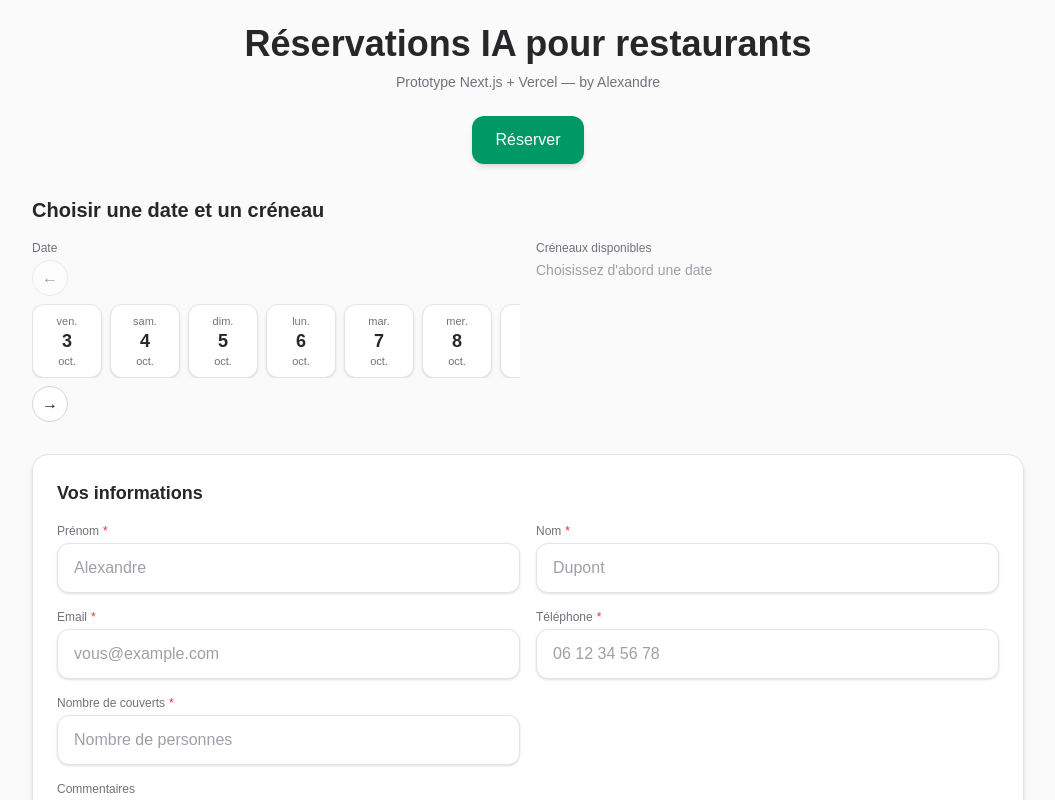
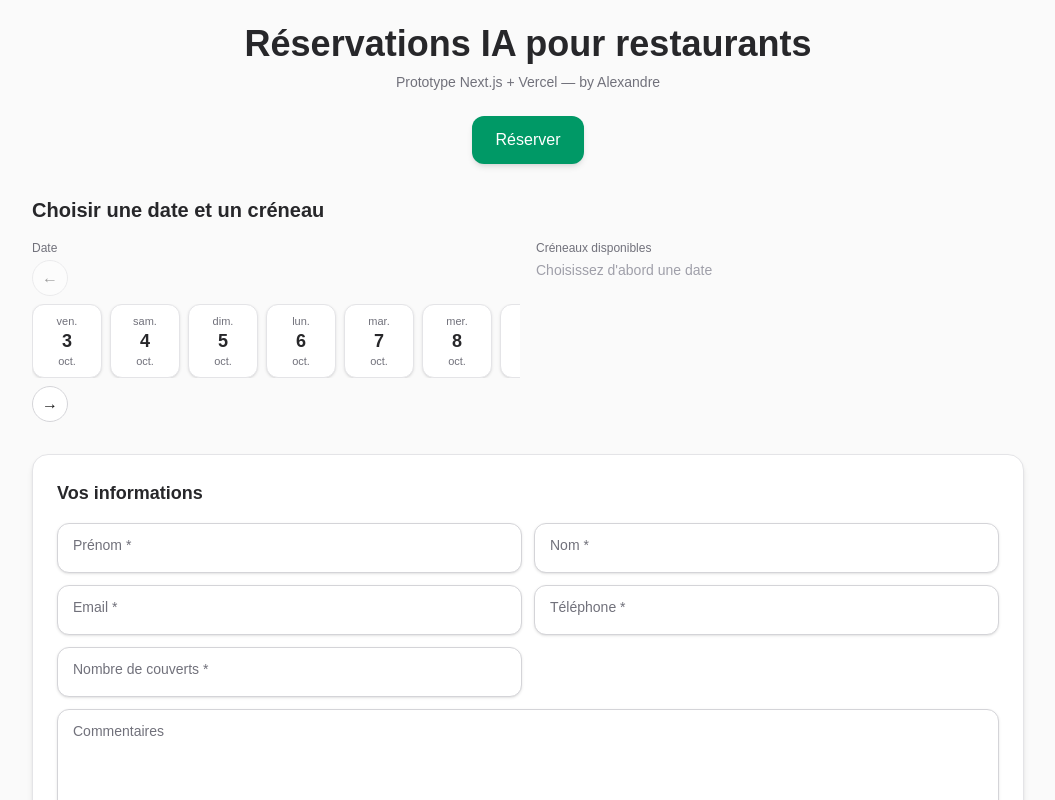
Before and after one commit to Albiatour/next-app, a Next.js app: page / in a window 1280 px wide. Shown: the top 800 px of the page, without its empty margins (112-1167 px from the left). Built offline with nearby package versions, Linux system fonts and the light colour scheme.

Commit message:
floating

```diff
--- a/app/page.js
+++ b/app/page.js
@@ -2,6 +2,7 @@
 export const SLOTS = ['12:00','13:00','18:00','19:00','20:00','21:00']
 import { useEffect, useMemo, useRef, useState } from 'react'
 import { useRouter } from 'next/navigation'
+import { InputField, TextareaField } from '../components/InputField.jsx'
 
 export default function Home() {
   const router = useRouter()
@@ -125,101 +126,63 @@ export default function Home() {
 
         {/* FORM */}
         <section className="mb-8">
-          <div className="rounded-2xl border border-zinc-200 bg-white p-4 md:p-6 shadow-md">
+          <div className="rounded-2xl border border-zinc-200 bg-white p-4 md:p-6 shadow-md space-y-4">
             <h3 className="text-lg font-semibold text-zinc-800 mb-4">Vos informations</h3>
-            <form onSubmit={handleSubmit} className="grid grid-cols-1 gap-3 md:grid-cols-2 md:gap-4">
-              <FormField
+            <form onSubmit={handleSubmit} className="grid grid-cols-1 gap-3 md:grid-cols-2">
+              <InputField
+                id="firstName"
                 label="Prénom"
                 required
-                error={errors.firstName}
-              >
-                <input
-                  id="firstName"
-                  type="text"
+                autoComplete="given-name"
                 value={firstName}
                 onChange={(e) => setFirstName(e.target.value)}
-                  className="w-full rounded-xl border border-zinc-200 bg-white px-4 py-3 text-zinc-900 placeholder-zinc-400 shadow-sm focus:outline-none focus:ring-2 focus:ring-emerald-300 focus:border-emerald-300"
-                  placeholder="Alexandre"
+                error={errors.firstName}
               />
-              </FormField>
-
-              <FormField
+              <InputField
+                id="lastName"
                 label="Nom"
                 required
-                error={errors.lastName}
-              >
-                <input
-                  id="lastName"
-                  type="text"
+                autoComplete="family-name"
                 value={lastName}
                 onChange={(e) => setLastName(e.target.value)}
-                  className="w-full rounded-xl border border-zinc-200 bg-white px-4 py-3 text-zinc-900 placeholder-zinc-400 shadow-sm focus:outline-none focus:ring-2 focus:ring-emerald-300 focus:border-emerald-300"
-                  placeholder="Dupont"
+                error={errors.lastName}
               />
-              </FormField>
-
-              <FormField
+              <InputField
+                id="email"
                 label="Email"
+                type="email"
                 required
-                error={errors.email}
-              >
-                <input
-                  id="email"
-                  type="email"
+                autoComplete="email"
                 value={email}
                 onChange={(e) => setEmail(e.target.value)}
-                  className="w-full rounded-xl border border-zinc-200 bg-white px-4 py-3 text-zinc-900 placeholder-zinc-400 shadow-sm focus:outline-none focus:ring-2 focus:ring-emerald-300 focus:border-emerald-300"
-                  placeholder="vous@example.com"
+                error={errors.email}
               />
-              </FormField>
-
-              <FormField
+              <InputField
+                id="phone"
                 label="Téléphone"
+                type="tel"
                 required
-                error={errors.phone}
-              >
-                <input
-                  id="phone"
-                  type="tel"
+                autoComplete="tel"
                 value={phone}
                 onChange={(e) => setPhone(e.target.value)}
-                  className="w-full rounded-xl border border-zinc-200 bg-white px-4 py-3 text-zinc-900 placeholder-zinc-400 shadow-sm focus:outline-none focus:ring-2 focus:ring-emerald-300 focus:border-emerald-300"
-                  placeholder="06 12 34 56 78"
+                error={errors.phone}
+              />
+              <InputField
+                id="covers"
+                label="Nombre de couverts"
+                type="number"
                 required
-                />
-              </FormField>
-
-              <FormField
-                label="Nombre de couverts"
-                required
-                error={null}
-              >
-                <input
-                  id="covers"
-                  type="number"
-                  min="1"
-                  inputMode="numeric"
                 value={covers}
                 onChange={(e) => setCovers(e.target.value)}
-                  className="w-full rounded-xl border border-zinc-200 bg-white px-4 py-3 text-zinc-900 placeholder-zinc-400 shadow-sm focus:outline-none focus:ring-2 focus:ring-emerald-300 focus:border-emerald-300"
-                  placeholder="Nombre de personnes"
-                  required
+                error={errors.covers}
               />
-              </FormField>
-
-              <FormField
+              <TextareaField
+                id="comments"
                 label="Commentaires"
                 className="md:col-span-2"
-              >
-                <textarea
-                  id="comments"
-                  rows={4}
                 value={comments}
                 onChange={(e) => setComments(e.target.value)}
-                  className="w-full rounded-xl border border-zinc-200 bg-white px-4 py-3 text-zinc-900 placeholder-zinc-400 shadow-sm focus:outline-none focus:ring-2 focus:ring-violet-400 focus:border-violet-300 min-h-[96px]"
-                  placeholder="Allergies, préférences, nombre de personnes, etc."
               />
-              </FormField>
 
               <div className="md:col-span-2">
                 <button
@@ -237,20 +200,6 @@ export default function Home() {
         <div className="pb-[env(safe-area-inset-bottom)]" />
       </div>
     </main>
-  )
-}
-
-// FormField component
-function FormField({ label, required, error, children, className = "" }) {
-  return (
-    <div className={className}>
-      <label className="text-xs font-medium text-zinc-500 mb-1 block">
-        {label}
-        {required && <span className="text-red-500 ml-1">*</span>}
-      </label>
-      {children}
-      {error && <p className="mt-1 text-xs text-red-600">{error}</p>}
-    </div>
   )
 }
 
--- /dev/null
+++ b/components/InputField.jsx
@@ -0,0 +1,115 @@
+"use client"
+
+export function InputField({ id, label, type = "text", value, onChange, required, placeholder, error, className = "", autoComplete }) {
+  return (
+    <div className={"relative " + className}>
+      <input
+        id={id}
+        type={type}
+        value={value}
+        onChange={onChange}
+        required={required}
+        autoComplete={autoComplete}
+        placeholder=" "
+        className={[
+          "peer w-full rounded-xl border border-zinc-300 bg-white px-4 py-3 text-zinc-900",
+          "shadow-sm focus:outline-none focus:ring-2 focus:ring-emerald-300 focus:border-emerald-300",
+          error ? "border-red-400" : ""
+        ].join(" ")}
+        aria-invalid={!!error}
+        aria-describedby={error ? `${id}-error` : undefined}
+      />
+      <label
+        htmlFor={id}
+        className={[
+          "pointer-events-none absolute left-4 top-3 text-zinc-500 text-sm transition-all",
+          "peer-placeholder-shown:top-3 peer-placeholder-shown:text-sm",
+          "peer-focus:-top-2 peer-focus:text-xs peer-focus:text-emerald-700",
+          "peer-[&:not(:placeholder-shown)]:-top-2 peer-[&:not(:placeholder-shown)]:text-xs"
+        ].join(" ")}
+      >
+        {label}{required ? " *" : ""}
+      </label>
+      {error && (
+        <p id={`${id}-error`} className="mt-1 text-xs text-red-500">{error}</p>
+      )}
+    </div>
+  )
+}
+
+export function TextareaField({ id, label, value, onChange, required, error, className = "" }) {
+  return (
+    <div className={"relative " + className}>
+      <textarea
+        id={id}
+        rows={4}
+        value={value}
+        onChange={onChange}
+        required={required}
+        placeholder=" "
+        className={[
+          "peer w-full rounded-xl border border-zinc-300 bg-white px-4 py-3 text-zinc-900 min-h-[96px]",
+          "shadow-sm focus:outline-none focus:ring-2 focus:ring-emerald-300 focus:border-emerald-300",
+          error ? "border-red-400" : ""
+        ].join(" ")}
+        aria-invalid={!!error}
+        aria-describedby={error ? `${id}-error` : undefined}
+      />
+      <label
+        htmlFor={id}
+        className={[
+          "pointer-events-none absolute left-4 top-3 text-zinc-500 text-sm transition-all",
+          "peer-placeholder-shown:top-3 peer-placeholder-shown:text-sm",
+          "peer-focus:-top-2 peer-focus:text-xs peer-focus:text-emerald-700",
+          "peer-[&:not(:placeholder-shown)]:-top-2 peer-[&:not(:placeholder-shown)]:text-xs"
+        ].join(" ")}
+      >
+        {label}{required ? " *" : ""}
+      </label>
+      {error && (
+        <p id={`${id}-error`} className="mt-1 text-xs text-red-500">{error}</p>
+      )}
+    </div>
+  )
+}
+
+export function SelectField({ id, label, value, onChange, required, error, className = "", children }) {
+  return (
+    <div className={"relative " + className}>
+      <select
+        id={id}
+        value={value}
+        onChange={onChange}
+        required={required}
+        placeholder=" "
+        className={[
+          "peer w-full appearance-none rounded-xl border border-zinc-300 bg-white px-4 py-3 text-zinc-900",
+          "shadow-sm focus:outline-none focus:ring-2 focus:ring-emerald-300 focus:border-emerald-300",
+          error ? "border-red-400" : ""
+        ].join(" ")}
+        aria-invalid={!!error}
+        aria-describedby={error ? `${id}-error` : undefined}
+      >
+        <option value=""></option>
+        {children}
+      </select>
+      <label
+        htmlFor={id}
+        className={[
+          "pointer-events-none absolute left-4 top-3 text-zinc-500 text-sm transition-all",
+          "peer-placeholder-shown:top-3 peer-placeholder-shown:text-sm",
+          "peer-focus:-top-2 peer-focus:text-xs peer-focus:text-emerald-700",
+          "peer-[&:not(:placeholder-shown)]:-top-2 peer-[&:not(:placeholder-shown)]:text-xs"
+        ].join(" ")}
+      >
+        {label}{required ? " *" : ""}
+      </label>
+      {error && (
+        <p id={`${id}-error`} className="mt-1 text-xs text-red-500">{error}</p>
+      )}
+      <svg className="pointer-events-none absolute right-3 top-3 h-5 w-5 text-zinc-400" viewBox="0 0 20 20" fill="currentColor" aria-hidden="true">
+        <path fillRule="evenodd" d="M5.23 7.21a.75.75 0 011.06.02L10 11.06l3.71-3.83a.75.75 0 111.08 1.04l-4.25 4.38a.75.75 0 01-1.08 0L5.21 8.27a.75.75 0 01.02-1.06z" clipRule="evenodd" />
+      </svg>
+    </div>
+  )
+}
```
Lines whose indentation alone changed are shown as unchanged.
